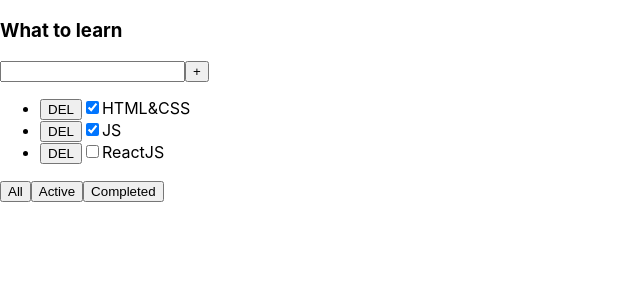
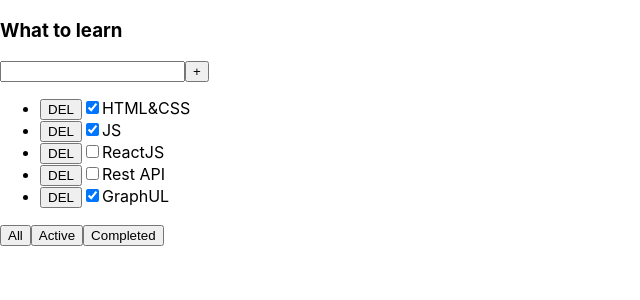
Before and after one commit to OlgaKapskaya/Todo-list, a React (Create React App) app: page / in a window 1280 px wide. Shown: the top 300 px of the page, without its empty margins (0-640 px from the left). Built offline with nearby package versions, Linux system fonts and the light colour scheme.

Commit message:
add useRef to <input>

```diff
--- a/package.json
+++ b/package.json
@@ -10,10 +10,12 @@
     "@types/node": "^12.0.0",
     "@types/react": "^16.9.0",
     "@types/react-dom": "^16.9.0",
+    "@types/uuid": "^8.3.4",
     "react": "^16.13.1",
     "react-dom": "^16.13.1",
     "react-scripts": "3.4.1",
-    "typescript": "~3.7.2"
+    "typescript": "~3.7.2",
+    "uuid": "^9.0.0"
   },
   "scripts": {
     "start": "react-scripts start",
--- a/src/App.tsx
+++ b/src/App.tsx
@@ -1,6 +1,7 @@
 import React, {useState} from 'react';
 import "./App.css"
 import {TodolistComponent, TasksType} from "./component/TodolistComponent";
+import {v1} from "uuid";
 
 export type ButtonNameType = "all" | "completed" | "active"
 
@@ -15,40 +16,46 @@ function App() {
 
 
     const [tasks1, setTasks] = useState<TasksType[]>([
-        {id: 1, title: "HTML&CSS", isDone: true, newValue: true},
-        {id: 2, title: "JS", isDone: true, newValue: true},
-        {id: 3, title: "ReactJS", isDone: false, newValue: true}
+        {id: v1(), title: "HTML&CSS", isDone: true},
+        {id: v1(), title: "JS", isDone: true},
+        {id: v1(), title: "ReactJS", isDone: false},
+        {id: v1(), title: "Rest API", isDone: false},
+        {id: v1(), title: "GraphUL", isDone: true}
     ]);
 
 
+    const removeTask = (taskID: string) => {
+        let filter = tasks1.filter((elem) => elem.id !== taskID);
+        setTasks(filter);
+        setFilteredTask(filter);
+        //спросить, как избавиться от дублирования!!! строка 27-28
+    }
 
-    const removeTask = (taskID: number) => {
-        console.log(taskID)
-        setTasks(tasks1.filter((elem) => elem.id !== taskID));
-        setFilteredTask(tasks1.filter((elem) => elem.id !== taskID));
-        //спросить, как избавиться от дублирования!!! строка 27-28
-        console.log(tasks1)
+    const addTask = (text: string) => {
+        let newTask = {id: v1(), title: text, isDone: false};
+        setTasks([newTask, ...tasks1]);
+        setFilteredTask([newTask, ...tasks1]);
     }
 
 
-    /*    let filteredTask = tasks1;
+   // let filteredTask = tasks1;
 
-        const [filteredButton, filter] = useState<ButtonNameType>("all");
+    /*const [filteredButton, filter] = useState<ButtonNameType>("all");
     if (filteredButton === "all") {
         filteredTask = tasks1
-        };
+    }
+    ;
     if (filteredButton === "active") {
-            filteredTask = tasks1.filter(el=>el.isDone)
+        filteredTask = tasks1.filter(el => el.isDone)
     }
     if (filteredButton === "completed") {
-            filteredTask = tasks1.filter(el=>!el.isDone)
+        filteredTask = tasks1.filter(el => !el.isDone)
     }*/
 
 
+    const [filteredTask, setFilteredTask] = useState<TasksType[]>(tasks1)
 
-    const [filteredTask, setFilteredTask] = useState<TasksType[]>(tasks1)
     const changeFilter = (buttonName: ButtonNameType) => {
-
         if (buttonName === "all") {
             setFilteredTask(tasks1)
         }
@@ -68,7 +75,13 @@ function App() {
 
     return (
         <div>
-            <TodolistComponent title={title1} tasks={filteredTask} removeTask={removeTask} filterTasks={changeFilter}/>
+            <TodolistComponent
+                title={title1}
+                tasks={filteredTask}
+                removeTask={removeTask}
+                filterTasks={changeFilter}
+                addTask={addTask}
+            />
         </div>
     );
 }
--- a/src/component/Button.tsx
+++ b/src/component/Button.tsx
@@ -0,0 +1,15 @@
+import React from 'react';
+
+type ButtonProps = {
+    name: string;
+    callback: () => void
+}
+
+export const Button = (props: ButtonProps) => {
+    const onClickHandler = () => {
+        props.callback()
+    }
+    return (
+        <button onClick={onClickHandler}>{props.name}</button>
+    )
+}
--- a/src/component/TodolistComponent.tsx
+++ b/src/component/TodolistComponent.tsx
@@ -1,16 +1,17 @@
-import React from 'react';
+import React, {ChangeEvent, KeyboardEvent, useState} from 'react';
 import {ButtonNameType} from "../App";
+import {Button} from "./Button";
 
 type TodolistComponentProps = {
     title?: string;
     tasks: Array<TasksType>
-    removeTask: (taskID: number) => void
-    filterTasks:(buttonName: ButtonNameType) => void
-
+    removeTask: (taskID: string) => void
+    filterTasks: (buttonName: ButtonNameType) => void
+    addTask: (text: string) => void
 }
 
 export type TasksType = {
-    id: number;
+    id: string;
     title: string;
     isDone: boolean;
     newValue?: boolean;
@@ -18,33 +19,57 @@ export type TasksType = {
 
 export const TodolistComponent = (props: TodolistComponentProps) => {
 
+    const [text, setText] = useState("");
+
+    const onChangeInputHandler = (event: ChangeEvent<HTMLInputElement>) => {
+        setText(event.currentTarget.value);
+    }
+
+    const addTaskHandler = () => {
+        props.addTask(text)
+        setText("");
+    }
+
+    const onKeyPressInputHandler = (event: KeyboardEvent<HTMLInputElement>) => {
+        console.log(event.key);
+        if (event.key === 'Enter') {
+            addTaskHandler();
+        }
+    }
+
+    const changeFilter = (buttonName: ButtonNameType) => {
+        props.filterTasks(buttonName)
+    }
+
+    const removeTaskHandler = (id: string) => {
+        props.removeTask(id)
+    }
+
+   const mapTasks = props.tasks.map((elem, index) => {
+            return (
+                <li key={elem.id}>
+                    <Button name={'DEL'} callback={()=>removeTaskHandler(elem.id)}/>
+                    <input type={"checkbox"} checked={elem.isDone}/>
+                    <span>{elem.title} </span>
+                </li>
+            )
+        })
+
     return (
         <>
             <h3>{props.title}</h3>
             <div>
-                <input/>
-                <button>+</button>
+                <input value={text} onChange={onChangeInputHandler} onKeyPress={onKeyPressInputHandler}/>
+                <Button name={'+'} callback={addTaskHandler}/>
             </div>
 
             <ul>
-                {props.tasks.map((elem, index) => {
-                    return (
-
-                        <li key={elem.id}>
-                            <button onClick={()=>{props.removeTask(elem.id)}}>DEL</button>
-                            <input type={"checkbox"} checked={elem.isDone}/>
-                            <span>{elem.title} </span>
-
-                        </li>
-
-
-                    )
-                })}
+                {mapTasks}
             </ul>
             <div>
-                <button onClick={()=>props.filterTasks("all")}>All</button>
-                <button onClick={()=>props.filterTasks("active")}>Active</button>
-                <button onClick={()=>props.filterTasks("completed")}>Completed</button>
+                <Button name={'All'} callback={() => changeFilter('all')}/>
+                <Button name={'Active'} callback={() => changeFilter('active')}/>
+                <Button name={'Completed'} callback={() => changeFilter('completed')}/>
             </div>
         </>
     )
```
Also changed, not shown: 1 other file (tests, documents, lock files or other folders). Lines whose indentation alone changed are shown as unchanged.
